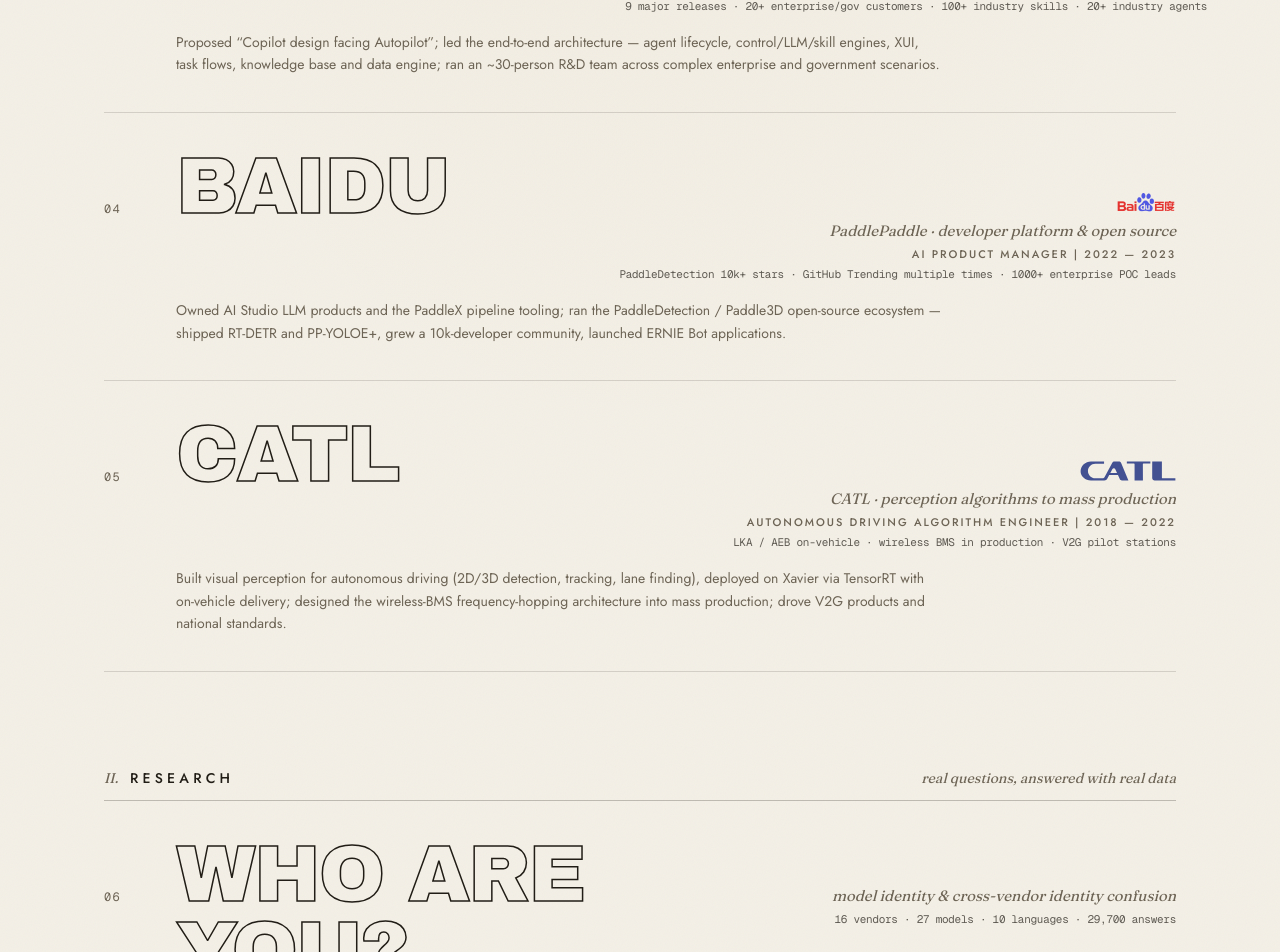
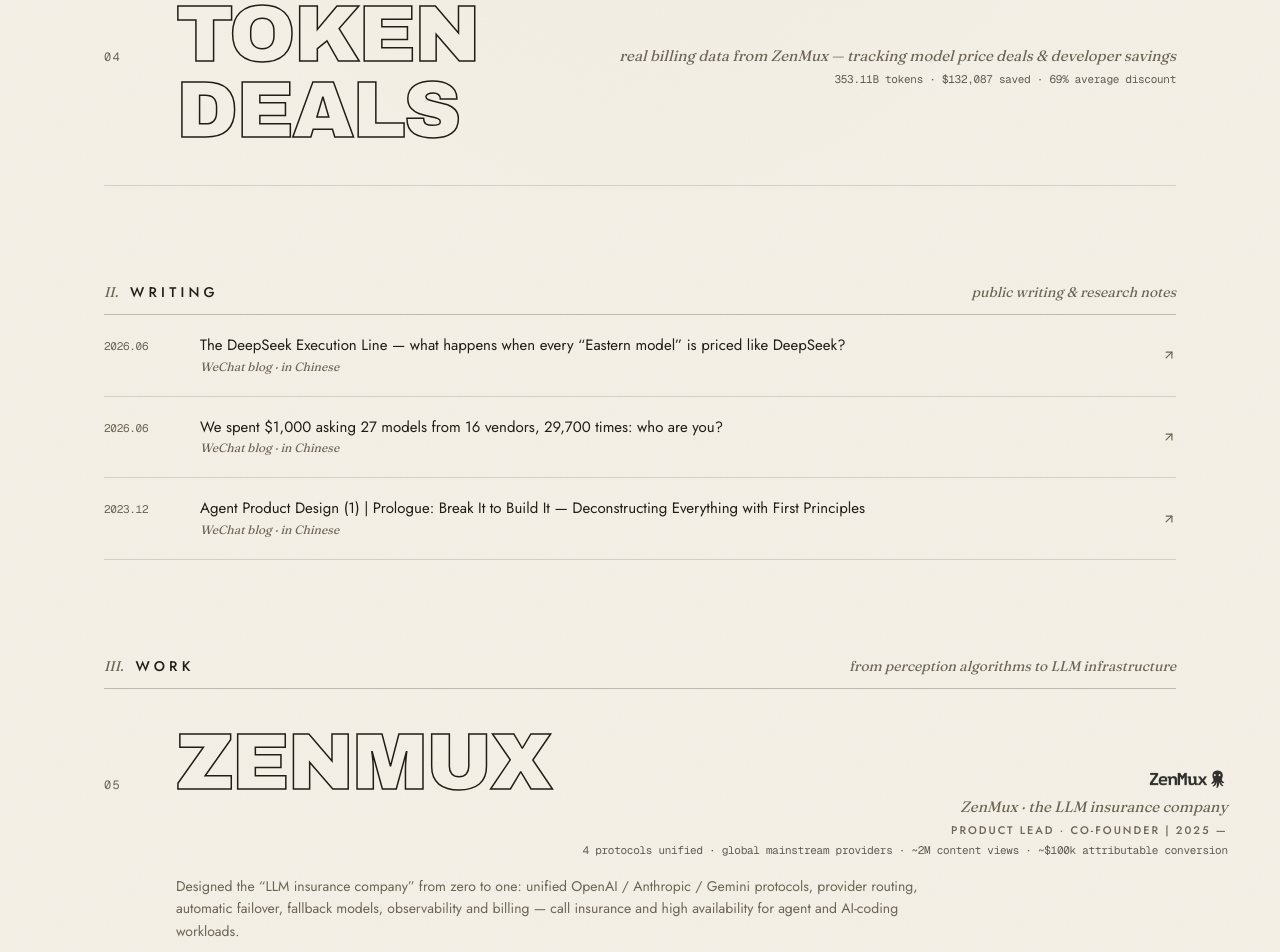
Before and after one commit to thinkthinking/thinkthinking, a Next.js app: page /en in a window 1280 px wide. Shown: the part 1499-2451 px from the top of the page. Built offline with nearby package versions, Linux system fonts and the light colour scheme.

Commit message:
更新首页内容展示
Co-Authored-By: Oz <oz-agent@warp.dev>

```diff
--- a/messages/en.json
+++ b/messages/en.json
@@ -23,7 +23,6 @@
   "sections": {
     "work": { "title": "Work", "note": "from perception algorithms to LLM infrastructure" },
     "research": { "title": "Research", "note": "real questions, answered with real data" },
-    "products": { "title": "Products", "note": "live and operating" },
     "openSource": { "title": "Open Source", "note": "code as a calling card" },
     "writing": { "title": "Writing", "note": "public writing & research notes" }
   },
@@ -72,20 +71,9 @@
       "note": "Model + Harness = Agent — Copilot design facing Autopilot",
       "fact": "tracking ~400 agent papers / projects / products"
     },
-    "superIndividual": {
-      "note": "AI-native organizations & the super individual — how small teams ship",
-      "fact": "Context + Claude Code + MCP + Skills · ~10-person AI-native team practice",
-      "status": "Field notes · ongoing"
-    }
-  },
-  "products": {
-    "zenmux": {
-      "note": "the LLM insurance company — every top model behind one API, insurance included",
-      "fact": "unified protocols · provider routing · automatic failover · observable billing"
-    },
-    "arena": {
-      "note": "open model research — real questions answered with real data",
-      "fact": "who-are-you · token-economics · token-deals"
+    "tokenDeals": {
+      "note": "real billing data from ZenMux — tracking model price deals & developer savings",
+      "fact": "353.11B tokens · $132,087 saved · 69% average discount"
     }
   },
   "repos": {
@@ -106,7 +94,7 @@
       "venue": "WeChat blog · in Chinese"
     },
     "agentos": {
-      "title": "AgentOS — Copilot design facing Autopilot",
+      "title": "Agent Product Design (1) | Prologue: Break It to Build It — Deconstructing Everything with First Principles",
       "venue": "WeChat blog · in Chinese"
     }
   },
--- a/messages/zh.json
+++ b/messages/zh.json
@@ -23,7 +23,6 @@
   "sections": {
     "work": { "title": "Work", "note": "从感知算法到大模型基础设施" },
     "research": { "title": "Research", "note": "用真实数据回答真实问题" },
-    "products": { "title": "Products", "note": "正在运营" },
     "openSource": { "title": "Open Source", "note": "代码即名片" },
     "writing": { "title": "Writing", "note": "公开写作与研究笔记" }
   },
@@ -72,20 +71,9 @@
       "note": "Model + Harness = Agent — 面向 Autopilot 的 Copilot 设计",
       "fact": "追踪 ~400 个 Agent 论文 / 项目 / 产品"
     },
-    "superIndividual": {
-      "note": "AI 组织转型与超级个体 — 小团队的 AI 原生协作",
-      "fact": "Context + Claude Code + MCP + Skills · ~10 人 AI 原生团队实践",
-      "status": "Field notes · 进行中"
-    }
-  },
-  "products": {
-    "zenmux": {
-      "note": "大模型保险公司 — 一站式调用全球顶尖模型，内置保险赔付",
-      "fact": "统一协议 · 供应商路由 · 自动故障转移 · 可观测计费"
-    },
-    "arena": {
-      "note": "模型研究与公开实验阵地 — 用真实数据回答真实问题",
-      "fact": "who-are-you · token-economics · token-deals"
+    "tokenDeals": {
+      "note": "ZenMux 全量真实计费数据 — 追踪模型价格折扣与开发者节省",
+      "fact": "353.11B tokens · 累计节省 $132,087 · 平均折扣 69%"
     }
   },
   "repos": {
@@ -106,7 +94,7 @@
       "venue": "个人公众号"
     },
     "agentos": {
-      "title": "AgentOS——面向 Autopilot 的 Copilot 设计",
+      "title": "Agent产品设计(1)｜开篇：不破不立！用第一性原理解构这一切吧！",
       "venue": "个人公众号"
     }
   },
--- a/src/app/[locale]/page.tsx
+++ b/src/app/[locale]/page.tsx
@@ -7,8 +7,8 @@
 //
 // Structure: masthead (avatar + contact popovers + language switch) →
 // specimen-plate hero (client; easter egg + toolbox strip) → the index
-// (Work / Research / Products) in giant rows → Open Source grid → Writing
-// list → minimal colophon. Fully static per locale.
+// (Research / Writing / Work) in giant rows → Open Source grid →
+// minimal colophon. Fully static per locale.
 
 import Image from "next/image";
 import QRCode from "qrcode";
@@ -27,63 +27,10 @@
   hasBody?: boolean;
   hasMeta?: boolean;
   /** Company wordmark under public/company-logo (Work rows). */
-  logo?: { src: string; alt: string };
+  logo?: { src: string; alt: string; href?: string };
   href: string | null;
   accent: string;
 }
-
-const WORK: RowDef[] = [
-  {
-    id: "zenmux",
-    display: "ZenMux",
-    tKey: "zenmux",
-    hasBody: true,
-    hasMeta: true,
-    logo: { src: "/company-logo/zenmux.png", alt: "ZenMux" },
-    href: "https://zenmux.ai",
-    accent: "var(--fg-green)",
-  },
-  {
-    id: "tbox",
-    display: "Tbox",
-    tKey: "tbox",
-    hasBody: true,
-    hasMeta: true,
-    logo: { src: "/company-logo/antgroup.png", alt: "Ant Group" },
-    href: null,
-    accent: "var(--fg-blue)",
-  },
-  {
-    id: "agentos",
-    display: "AgentOS",
-    tKey: "agentos",
-    hasBody: true,
-    hasMeta: true,
-    logo: { src: "/company-logo/agentos.png", alt: "AgentOS" },
-    href: "https://mp.weixin.qq.com/s/pbCg1KOXK63U9QY28yXpsw",
-    accent: "var(--fg-ochre)",
-  },
-  {
-    id: "baidu",
-    display: "Baidu",
-    tKey: "baidu",
-    hasBody: true,
-    hasMeta: true,
-    logo: { src: "/company-logo/baidu.png", alt: "Baidu" },
-    href: "https://github.com/PaddlePaddle/PaddleDetection",
-    accent: "var(--fg-blue)",
-  },
-  {
-    id: "catl",
-    display: "CATL",
-    tKey: "catl",
-    hasBody: true,
-    hasMeta: true,
-    logo: { src: "/company-logo/catl.svg", alt: "CATL" },
-    href: null,
-    accent: "var(--fg-red)",
-  },
-];
 
 const RESEARCH: RowDef[] = [
   {
@@ -108,27 +55,63 @@
     accent: "var(--fg-red)",
   },
   {
-    id: "super-individual",
-    display: "Super Individual",
-    tKey: "superIndividual",
-    href: null,
+    id: "token-deals",
+    display: "Token Deals",
+    tKey: "tokenDeals",
+    href: "https://arena.zenmux.ai/token-deals",
     accent: "var(--fg-blue)",
   },
 ];
 
-const PRODUCTS: RowDef[] = [
+const WORK: RowDef[] = [
   {
-    id: "zenmux-ai",
-    display: "ZenMux.ai",
+    id: "zenmux",
+    display: "ZenMux",
     tKey: "zenmux",
+    hasBody: true,
+    hasMeta: true,
+    logo: { src: "/company-logo/zenmux.png", alt: "ZenMux", href: "https://zenmux.ai" },
     href: "https://zenmux.ai",
     accent: "var(--fg-green)",
   },
   {
-    id: "arena",
-    display: "ZenMux Arena",
-    tKey: "arena",
-    href: "https://arena.zenmux.ai",
+    id: "tbox",
+    display: "Tbox",
+    tKey: "tbox",
+    hasBody: true,
+    hasMeta: true,
+    logo: { src: "/company-logo/antgroup.png", alt: "Ant Group", href: "https://www.antgroup.com" },
+    href: "https://b.tbox.cn/inc-about",
+    accent: "var(--fg-blue)",
+  },
+  {
+    id: "agentos",
+    display: "AgentOS",
+    tKey: "agentos",
+    hasBody: true,
+    hasMeta: true,
+    logo: { src: "/company-logo/agentos.png", alt: "AgentOS" },
+    href: "https://mp.weixin.qq.com/s/pbCg1KOXK63U9QY28yXpsw",
+    accent: "var(--fg-ochre)",
+  },
+  {
+    id: "baidu",
+    display: "PaddlePaddle",
+    tKey: "baidu",
+    hasBody: true,
+    hasMeta: true,
+    logo: { src: "/company-logo/baidu.png", alt: "Baidu", href: "https://www.baidu.com" },
+    href: "https://www.paddlepaddle.org.cn",
+    accent: "var(--fg-blue)",
+  },
+  {
+    id: "catl",
+    display: "CATL",
+    tKey: "catl",
+    hasBody: true,
+    hasMeta: true,
+    logo: { src: "/company-logo/catl.svg", alt: "CATL", href: "https://www.catl.com" },
+    href: null,
     accent: "var(--fg-red)",
   },
 ];
@@ -189,13 +172,12 @@
   const { locale } = await params;
   setRequestLocale(locale);
 
-  const [qrSvg, tSections, tWork, tResearch, tProducts, tRepos, tArticles, tFooter] =
+  const [qrSvg, tSections, tWork, tResearch, tRepos, tArticles, tFooter] =
     await Promise.all([
       xiaohongshuQrSvg(),
       getTranslations("sections"),
       getTranslations("work"),
       getTranslations("research"),
-      getTranslations("products"),
       getTranslations("repos"),
       getTranslations("articles"),
       getTranslations("footer"),
@@ -223,36 +205,15 @@
         <SpecimenPlate />
       </section>
 
-      {/* ── I. Work ──────────────────────────────────────────────────────── */}
+      {/* ── I. Research ──────────────────────────────────────────────────── */}
       <section className="relative z-10 mx-auto mt-6 w-full max-w-6xl px-6 sm:px-10 md:mt-0">
-        <IndexHeading no="I" title={tSections("work.title")} note={tSections("work.note")} />
-        <ol>
-          {WORK.map((row, i) => (
-            <GiantRow
-              key={row.id}
-              row={row}
-              index={i + 1}
-              note={tWork(`${row.tKey}.note`)}
-              meta={row.hasMeta ? tWork(`${row.tKey}.meta`) : undefined}
-              body={row.hasBody ? tWork(`${row.tKey}.body`) : undefined}
-              fact={tWork(`${row.tKey}.fact`)}
-            />
-          ))}
-        </ol>
-
-        {/* ── II. Research ─────────────────────────────────────────────── */}
-        <IndexHeading
-          no="II"
-          title={tSections("research.title")}
-          note={tSections("research.note")}
-          className="mt-24"
-        />
+        <IndexHeading no="I" title={tSections("research.title")} note={tSections("research.note")} />
         <ol>
           {RESEARCH.map((row, i) => (
             <GiantRow
               key={row.id}
               row={row}
-              index={WORK.length + i + 1}
+              index={i + 1}
               note={tResearch(`${row.tKey}.note`)}
               fact={tResearch(`${row.tKey}.fact`)}
               status={row.href ? undefined : tResearch(`${row.tKey}.status`)}
@@ -260,21 +221,56 @@
           ))}
         </ol>
 
-        {/* ── III. Products ────────────────────────────────────────────── */}
+        {/* ── II. Writing ──────────────────────────────────────────────── */}
         <IndexHeading
-          no="III"
-          title={tSections("products.title")}
-          note={tSections("products.note")}
+          no="II"
+          title={tSections("writing.title")}
+          note={tSections("writing.note")}
           className="mt-24"
         />
         <ol>
-          {PRODUCTS.map((row, i) => (
+          {ARTICLES.map((a) => (
+            <li key={a.tKey} className="border-b border-[var(--fg-ink)]/15">
+              <a
+                href={a.href}
+                target="_blank"
+                rel="noopener noreferrer"
+                className="group flex items-baseline gap-4 py-5 outline-none focus-visible:ring-2 focus-visible:ring-[var(--fg-ink)] focus-visible:ring-offset-4 focus-visible:ring-offset-[var(--fg-paper)] sm:gap-8"
+              >
+                <span className="w-16 shrink-0 pt-0.5 font-mono text-[11px] tracking-tight text-[var(--fg-ink-soft)]">
+                  {a.date}
+                </span>
+                <span className="min-w-0 flex-1">
+                  <span className="block text-[15px] leading-snug text-[var(--fg-ink)]">
+                    {tArticles(`${a.tKey}.title`)}
+                  </span>
+                  <span className="fg-note mt-0.5 block text-[12px] text-[var(--fg-ink-soft)]">
+                    {tArticles(`${a.tKey}.venue`)}
+                  </span>
+                </span>
+                <ArrowUpRight className="size-3.5 shrink-0 self-center text-[var(--fg-ink-soft)] transition-transform group-hover:-translate-y-0.5 group-hover:translate-x-0.5 group-hover:text-[var(--fg-ink)]" />
+              </a>
+            </li>
+          ))}
+        </ol>
+
+        {/* ── III. Work ────────────────────────────────────────────────── */}
+        <IndexHeading
+          no="III"
+          title={tSections("work.title")}
+          note={tSections("work.note")}
+          className="mt-24"
+        />
+        <ol>
+          {WORK.map((row, i) => (
             <GiantRow
               key={row.id}
               row={row}
-              index={WORK.length + RESEARCH.length + i + 1}
-              note={tProducts(`${row.tKey}.note`)}
-              fact={tProducts(`${row.tKey}.fact`)}
+              index={RESEARCH.length + i + 1}
+              note={tWork(`${row.tKey}.note`)}
+              meta={row.hasMeta ? tWork(`${row.tKey}.meta`) : undefined}
+              body={row.hasBody ? tWork(`${row.tKey}.body`) : undefined}
+              fact={tWork(`${row.tKey}.fact`)}
             />
           ))}
         </ol>
@@ -308,39 +304,6 @@
             </li>
           ))}
         </ul>
-
-        {/* ── V. Writing ───────────────────────────────────────────────── */}
-        <IndexHeading
-          no="V"
-          title={tSections("writing.title")}
-          note={tSections("writing.note")}
-          className="mt-24"
-        />
-        <ol>
-          {ARTICLES.map((a) => (
-            <li key={a.tKey} className="border-b border-[var(--fg-ink)]/15">
-              <a
-                href={a.href}
-                target="_blank"
-                rel="noopener noreferrer"
-                className="group flex items-baseline gap-4 py-5 outline-none focus-visible:ring-2 focus-visible:ring-[var(--fg-ink)] focus-visible:ring-offset-4 focus-visible:ring-offset-[var(--fg-paper)] sm:gap-8"
-              >
-                <span className="w-16 shrink-0 pt-0.5 font-mono text-[11px] tracking-tight text-[var(--fg-ink-soft)]">
-                  {a.date}
-                </span>
-                <span className="min-w-0 flex-1">
-                  <span className="block text-[15px] leading-snug text-[var(--fg-ink)]">
-                    {tArticles(`${a.tKey}.title`)}
-                  </span>
-                  <span className="fg-note mt-0.5 block text-[12px] text-[var(--fg-ink-soft)]">
-                    {tArticles(`${a.tKey}.venue`)}
-                  </span>
-                </span>
-                <ArrowUpRight className="size-3.5 shrink-0 self-center text-[var(--fg-ink-soft)] transition-transform group-hover:-translate-y-0.5 group-hover:translate-x-0.5 group-hover:text-[var(--fg-ink)]" />
-              </a>
-            </li>
-          ))}
-        </ol>
       </section>
 
       {/* ── Colophon — one quiet line. ───────────────────────────────────── */}
@@ -411,6 +374,16 @@
   fact: string | null;
   status?: string;
 }) {
+  const logoImg = row.logo && (
+    <Image
+      src={row.logo.src}
+      alt={row.logo.alt}
+      width={200}
+      height={48}
+      className="h-5 w-auto opacity-80 transition-opacity group-hover:opacity-100"
+    />
+  );
+
   const inner = (
     <div className="flex flex-col py-7 sm:py-9">
       <div className="flex flex-col gap-x-8 gap-y-2 md:flex-row md:items-baseline md:justify-between">
@@ -418,15 +391,20 @@
           {row.display}
         </span>
         <span className="flex shrink-0 flex-col gap-1 md:items-end md:text-right">
-          {row.logo && (
-            <Image
-              src={row.logo.src}
-              alt={row.logo.alt}
-              width={200}
-              height={48}
-              className="mb-1 h-5 w-auto self-start opacity-80 md:self-end"
-            />
-          )}
+          {row.logo &&
+            (row.logo.href ? (
+              <a
+                href={row.logo.href}
+                target="_blank"
+                rel="noopener noreferrer"
+                aria-label={row.logo.alt}
+                className="relative z-30 mb-1 inline-block self-start rounded-sm outline-none focus-visible:ring-2 focus-visible:ring-[var(--fg-ink)] focus-visible:ring-offset-2 focus-visible:ring-offset-[var(--fg-paper)] md:self-end"
+              >
+                {logoImg}
+              </a>
+            ) : (
+              <span className="mb-1 block self-start md:self-end">{logoImg}</span>
+            ))}
           <span className="fg-note text-[15px] leading-snug text-[var(--fg-ink-soft)]">
             {note}
           </span>
@@ -457,25 +435,22 @@
 
   return (
     <li
-      className="fg-index-row group border-b border-[var(--fg-ink)]/15"
+      className="fg-index-row group relative border-b border-[var(--fg-ink)]/15"
       style={{ "--fg-row-accent": row.accent } as React.CSSProperties}
     >
-      {row.href ? (
+      {row.href && (
         <a
           href={row.href}
           target="_blank"
           rel="noopener noreferrer"
-          className="flex items-baseline gap-4 outline-none focus-visible:ring-2 focus-visible:ring-[var(--fg-ink)] focus-visible:ring-offset-4 focus-visible:ring-offset-[var(--fg-paper)] sm:gap-8"
-        >
-          <RowNumber n={index} />
-          <div className="min-w-0 flex-1">{inner}</div>
-        </a>
-      ) : (
-        <div className="flex items-baseline gap-4 sm:gap-8">
-          <RowNumber n={index} />
-          <div className="min-w-0 flex-1">{inner}</div>
-        </div>
+          aria-label={row.display}
+          className="absolute inset-0 z-20 outline-none focus-visible:ring-2 focus-visible:ring-[var(--fg-ink)] focus-visible:ring-offset-4 focus-visible:ring-offset-[var(--fg-paper)]"
+        />
       )}
+      <div className="flex items-baseline gap-4 sm:gap-8">
+        <RowNumber n={index} />
+        <div className="min-w-0 flex-1">{inner}</div>
+      </div>
     </li>
   );
 }
```
Also changed, not shown: src/app/[locale]/specimen-plate.tsx (+4 -4 lines).
